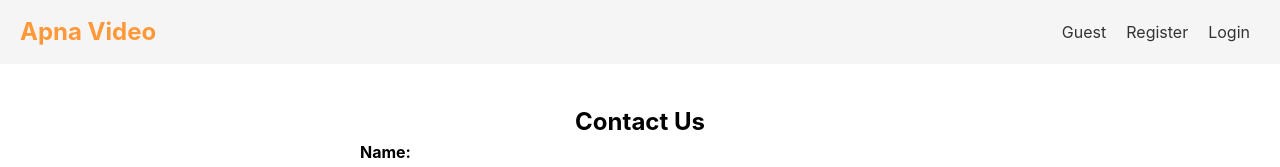
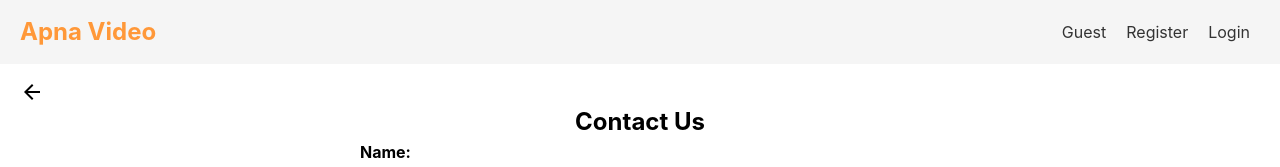
Before and after one commit to tsujit74/apnavideo, a React (Vite) app in the folder frontend/my-vite-app/: page /contact-page in a window 1280 px wide. Shown: the top 167 px of the page. Built offline with nearby package versions, Linux system fonts and the light colour scheme.

Commit message:
Added back button

```diff
--- /dev/null
+++ b/frontend/my-vite-app/src/pages/BackButton.jsx
@@ -0,0 +1,19 @@
+import React from 'react'
+import { useNavigate } from 'react-router-dom';
+import ArrowBackIcon from "@mui/icons-material/ArrowBack";
+import '../styles/ResetPassword.css'
+
+export default function BackButton() {
+    const navigate = useNavigate();
+
+  const handleBack = () => {
+    navigate(-1);
+  };
+  return (
+    <div>
+      <div className="backBtn" onClick={handleBack}>
+        {<ArrowBackIcon />}
+      </div>
+    </div>
+  )
+}
--- a/frontend/my-vite-app/src/pages/ContactPage.jsx
+++ b/frontend/my-vite-app/src/pages/ContactPage.jsx
@@ -6,6 +6,7 @@ import { useSnackbar } from "notistack";
 import CircularProgress from "@mui/material/CircularProgress";
 import { AuthContext } from "../contexts/AuthContext";
 import { useNavigate } from "react-router-dom";
+import BackButton from "./BackButton";
 
 // const client = axios.create({
 //   baseURL: `https://localhost:5500/api/v1/`,
@@ -143,6 +144,7 @@ const ContactPage = () => {
 
   return (
     <div className="contact-container">
+      <BackButton/>
       {loading && (
         <div
           style={{ position: "absolute", top: "45%", left: "50%", zIndex: 9 }}
--- a/frontend/my-vite-app/src/pages/ForgetPassword.jsx
+++ b/frontend/my-vite-app/src/pages/ForgetPassword.jsx
@@ -5,6 +5,7 @@ import { useNavigate } from 'react-router-dom';
 import '../styles/ForgetPassword.css';
 import server from '../environment';
 import { useSnackbar } from 'notistack';
+import BackButton from './BackButton';
 
 const validateEmail = (email) => {
   const emailRegex = /^[^\s@]+@[^\s@]+\.[^\s@]+$/;
@@ -82,6 +83,7 @@ const ForgetPassword = () => {
 
   return (
     <div className="forgetPage">
+      <BackButton/>
       {loading && (
         <div style={{ position: "absolute", top: "40%", left: "50%", zIndex: 9 }}>
           <CircularProgress />
--- a/frontend/my-vite-app/src/pages/HomeComponent.jsx
+++ b/frontend/my-vite-app/src/pages/HomeComponent.jsx
@@ -12,6 +12,7 @@ import { useSnackbar } from "notistack";
 import { RadioGroup, FormControlLabel, Radio } from "@mui/material";
 import WhatsAppIcon from "@mui/icons-material/WhatsApp";
 import Email from "@mui/icons-material/Email";
+import BackButton from "./BackButton";
 
 function HomeComponent() {
   const { enqueueSnackbar } = useSnackbar();
@@ -98,6 +99,7 @@ function HomeComponent() {
   return (
     <>
       <div className="landingPageContainer details">
+        <BackButton/>
         <div className="detailsUserPage">
           <div style={{ display: "flex", alignItems: "center" }}>
             <IconButton
--- a/frontend/my-vite-app/src/pages/NotFound.jsx
+++ b/frontend/my-vite-app/src/pages/NotFound.jsx
@@ -1,8 +1,10 @@
 import React from "react";
+import BackButton from "./BackButton";
 
 export default function NotFound() {
   return (
     <div className="pageNotFound">
+      <BackButton/>
       <div>
         <h2>404 - Page Not Found</h2>
         <img src="\images\pageNotFound.png" alt="pageNotFound" />
--- a/frontend/my-vite-app/src/pages/PrivacyPolicy.jsx
+++ b/frontend/my-vite-app/src/pages/PrivacyPolicy.jsx
@@ -1,10 +1,12 @@
 import React from 'react';
 import {Link} from 'react-router-dom'
 import '../styles/PrivacyPolicy.css'
+import BackButton from './BackButton';
 
 export default function PrivacyPolicy() {
   return (
     <div className='privacy-policy-container'>
+      <BackButton/>
       <h1>Privacy Policy</h1>
       <p><strong>Last updated:</strong> [01-10-2024]</p>
       <p>
--- a/frontend/my-vite-app/src/pages/TermsOfServices.jsx
+++ b/frontend/my-vite-app/src/pages/TermsOfServices.jsx
@@ -2,11 +2,13 @@ import React from 'react';
 import { Link } from 'react-router-dom';
 import '../styles/TermsOfService.css'; // Import the CSS file
 import { useSnackbar } from 'notistack';
+import BackButton from './BackButton';
 
 export default function TermsOfService() {
   const {enqueueSnackbar} = useSnackbar();
   return (
     <div className="terms-of-service-container">
+      <BackButton/>
       <h1>Terms of Service</h1>
 
       <p>Welcome to Apna Video! By using our services, you agree to abide by the following terms and conditions. Please read them carefully.</p>
--- a/frontend/my-vite-app/src/pages/authentication.jsx
+++ b/frontend/my-vite-app/src/pages/authentication.jsx
@@ -22,6 +22,7 @@ import "../App.css";
 import NavComponent from "./navComponent";
 import { useSnackbar } from "notistack";
 import CircularProgress from "@mui/material/CircularProgress";
+import BackButton from "./BackButton";
 
 // TODO remove, this demo shouldn't need to reset the theme.
 
@@ -142,6 +143,7 @@ export default function Authentication() {
   return (
     <>
       <div className="authentication">
+        <BackButton/>
         {loading && (
           <div
             style={{ position: "absolute", top: "50%", left: "50%", zIndex: 9 }}
--- a/frontend/my-vite-app/src/styles/PrivacyPolicy.css
+++ b/frontend/my-vite-app/src/styles/PrivacyPolicy.css
@@ -3,9 +3,7 @@
     padding: 20px;
     max-width: 900px;
     margin: 20px auto;
-    background-color: #f9f9f9;
-    border-radius: 10px;
-    box-shadow: 0 4px 8px rgba(0, 0, 0, 0.1);
+
     font-family: Arial, sans-serif;
   }
 
--- a/frontend/my-vite-app/src/styles/ResetPassword.css
+++ b/frontend/my-vite-app/src/styles/ResetPassword.css
@@ -71,3 +71,10 @@
   right: 20px;
   z-index: 1000;
 }
+
+.backBtn{
+  position: absolute;
+  top: 10%;
+  left: 20px;
+  z-index: 1000;
+}
--- a/frontend/my-vite-app/src/styles/TermsOfService.css
+++ b/frontend/my-vite-app/src/styles/TermsOfService.css
@@ -3,9 +3,6 @@
     padding: 20px;
     max-width: 900px;
     margin: 20px auto;
-    background-color: #f9f9f9;
-    border-radius: 10px;
-    box-shadow: 0 4px 8px rgba(0, 0, 0, 0.1);
     font-family: Arial, sans-serif;
   }
 
```
Also changed, not shown: frontend/my-vite-app/src/pages/ResetPassword.jsx (+18 -21 lines).
